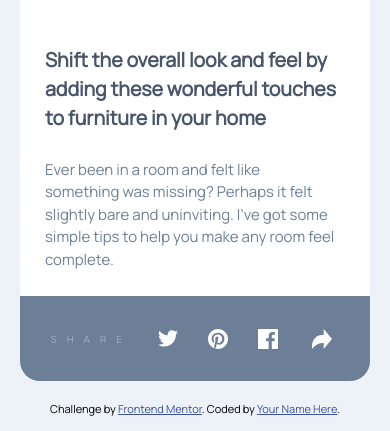
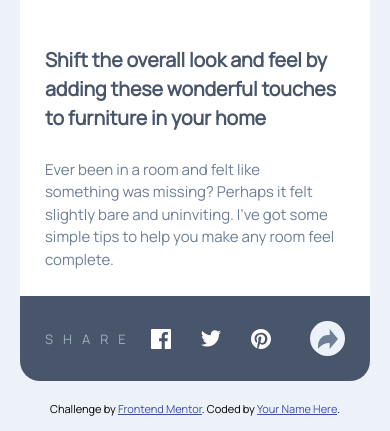
Before and after one commit to clivepato93/article-preview-component, a plain HTML site: page index.html in a window 390 px wide. Both pictures are taken after a click on the element 327 px from the left and 667 px from the top of the page. Shown: the part 329-760 px from the top of the page. Drawn offline with Linux system fonts and the light colour scheme.

Commit message:
mobile design complete

```diff
--- a/index.html
+++ b/index.html
@@ -19,6 +19,7 @@
   <main>
     <div class="div-img">
     </div>
+    <div class="container">
       <section class="info">
         <h2>
         Shift the overall look and feel by adding these wonderful
@@ -29,9 +30,9 @@
         it felt slightly bare and uninviting. I’ve got some simple tips
         to help you make any room feel complete.
         </div>
-    </section>
-    <div class="bottom">
-      <!-- <div class="person">
+    </div>
+      <div class="bottom ">
+        <div class="person ">
           <img  src="images/avatar-michelle.jpg" alt="Michelle" class="avatar">
           <div class="person-info">
             <p>Michelle Appleton</p>
@@ -40,42 +41,22 @@
           <div class="share">
             <img  src="images/icon-share.svg" alt="Michelle" class="shareBtn">
           </div>
-      </div> -->
+        </div>
 
         <div class="links">
           <p>Share</p>
           <div class="icons">
+            <img  src="images/icon-facebook.svg" alt="Michelle" class="">
             <img  src="images/icon-twitter.svg" alt="Michelle" class="">
             <img  src="images/icon-pinterest.svg" alt="Michelle" class="">
-          <img  src="images/icon-facebook.svg" alt="Michelle" class="">
           </div>
           <div class="share">
-          <img  src="images/icon-share.svg" alt="Michelle" class="shareBtn">
+            <img  src="images/icon-share.svg" alt="Michelle" class="shareBtn shareBtn2">
           </div>
         </div>
       </div>
-
-  <!-- </p>
-  <div class="bottom">
-    <div class="person">
-      <img  src="images/avatar-michelle.jpg" alt="Michelle" class="avatar">
-      <div class="person-info">
-        <p>Michelle Appleton</p>
-        <p>28 Jun 2020</p>
-      </div>
-    </div>
-      <div class="share">
-        <img  src="images/icon-share.svg" alt="Michelle" class="img-share">
-      </div>
-    </div>
-
-
-    </div>
-</section> -->
+    </section>
   </main>
-  <!-- <div class="links">
-
-  </div> -->
   <footer class="attribution">
     Challenge by <a href="https://www.frontendmentor.io?ref=challenge" target="_blank">Frontend Mentor</a>.
     Coded by <a href="#">Your Name Here</a>.
--- a/scripts.js
+++ b/scripts.js
@@ -1,10 +1,16 @@
 console.log('💩')
 
-const shareBtn = document.querySelector('.share');
+let shareBtn = document.querySelector('.share');
+const shareArrow = document.querySelector('.shareBtn');
+const shareBtnTwo = document.querySelector('.shareBtn2');
 const bottom = document.querySelector('.bottom');
-
+const person = document.querySelector('.person');
+const links = document.querySelector('.links');
 const color = getComputedStyle(document.documentElement)
 .getPropertyValue('--desaturated-dark-blue');
+const veryDarkGrayishBlue = getComputedStyle(document.documentElement)
+.getPropertyValue('--very-dark-grayish-blue');
+
 let toggler= true;
 
 // #999999
@@ -16,21 +22,17 @@ const innerHTML = `
   <p>28 Jun 2020</p>
 </div>`
 
-console.log(shareBtn)
+shareBtn.addEventListener('click',function(){
 
-shareBtn.addEventListener('click',function () {
-    if(toggler){
-        bottom.style.backgroundColor = color
-        toggler= false;
-    }
-    else{
-        bottom.style.backgroundColor = 'pink'
-        toggler= true;
-    }
-    const img = shareBtn.firstElementChild;
-    console.log(img)
-    shareBtn.classList.toggle('share')
-    shareBtn.classList.toggle('shareClicked')
-    img.classList.toggle('shareBtnActive')
-    // console.log( shareBtn.firstElementChild);
+                person.style.display = 'none';
+                links.style.display = 'flex';
+                bottom.classList.toggle('dark');
+
 })
+
+shareBtnTwo.addEventListener('click',function(){
+    person.style.display = 'flex';
+    links.style.display = 'none';
+    bottom.classList.toggle('dark');
+    toggler= true;
+})
--- a/style.css
+++ b/style.css
@@ -9,6 +9,14 @@
 
 html{
     font-size: 62.5%;
+}
+
+.n{
+    display: none;
+}
+
+.dark{
+    background-color: var(--very-dark-grayish-blue);
 }
 
 :root{
@@ -32,9 +40,9 @@ body{
 main{
       display: flex;
       flex-direction: row;
-      width:90rem;
+      width:85rem;
       height: 35rem;
-      background-color: wheat;
+      background-color: whitesmoke;
       border-radius: 2rem;
       position: relative;
     }
@@ -43,7 +51,7 @@ main{
         border-radius: 2rem  0 0 2rem;
         height: auto;
         background-image:url(images/drawers.jpg);
-    width: 60rem;
+        width: 80rem;
         height: 35rem;
         position: relative;
          background-size: cover;
@@ -51,16 +59,24 @@ main{
     }
 
     .info{
-    padding: 2.5rem;
+        display: flex;
+        flex-direction: column;
+        justify-content: space-between;
+        /* padding: 2.5rem; */
+        line-height: 1.5;
+        color: var(--very-dark-grayish-blue);
+        font-size: 1.3rem;
         line-height: 1.5;
         color: var(--very-dark-grayish-blue);
         font-size: 1.3rem;
     }
 
 
+
 .bottom{
     position: relative;
     padding: 2.5rem;
+    margin-top: auto;
 }
 
 br{
@@ -68,11 +84,8 @@ br{
 }
 
 .person{
-    text-align: center;
     display: flex;
     width: 100%;
-
-    /* align-items: center; */
 }
 
 .person-info{
@@ -136,11 +149,14 @@ br{
 
 .links{
     /* border:1px solid gold; */
+
     text-transform: uppercase;
+    background-color: var(--very-dark-grayish-blue);
     color: var(--grayish-blue);
     width:100%;
+
     letter-spacing: 1rem;
-    display: flex;
+    display: none;
     align-items: center;
     justify-content: space-around;
 }
@@ -185,7 +201,12 @@ br{
     }
 
     .info{
-
+        display: flex;
+        flex-direction: column;
+        padding: 2.5rem;
+        line-height: 1.5;
+        color: var(--very-dark-grayish-blue);
+        font-size: 1.3rem;
         line-height: 1.5;
         color: var(--very-dark-grayish-blue);
         font-size: 1.3rem;
@@ -202,10 +223,26 @@ br{
     }
 
     .bottom{
+
         border-radius: 0 0 2rem 2rem;
         width: 35rem;
         justify-content: space-between;
     }
 
+    .links{
+        /* border:1px solid gold; */
+
+        text-transform: uppercase;
+        background-color: var(--very-dark-grayish-blue);
+        color: var(--grayish-blue);
+        width:100%;
+
+        font-size: 1.3rem;
+        letter-spacing: 1rem;
+        display: none;
+        align-items: center;
+        justify-content: space-around;
+    }
+
 
 }
```
Lines whose indentation alone changed are shown as unchanged.
